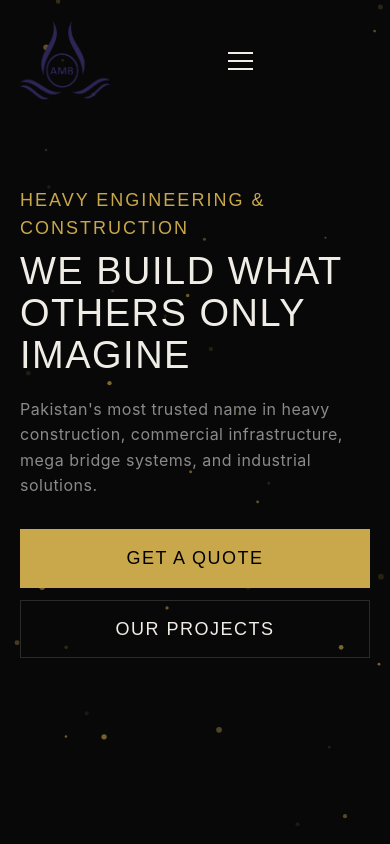
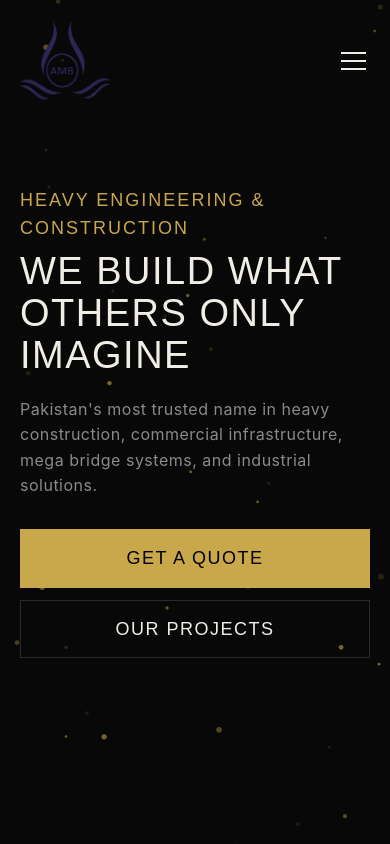
Before and after one commit to jawadkhan1-tech/AMD-Construction-Company, a plain HTML site: page index.html in a window 390 px wide. Shown: the top 844 px of the page. Drawn offline with Linux system fonts and the light colour scheme.

Commit message:
fix: move hamburger menu to right corner on mobile

```diff
--- a/style.css
+++ b/style.css
@@ -1238,6 +1238,8 @@ select.form-control {
   /* Navigation Hamburger layout */
   .nav-toggle {
     display: block;
+    margin-left: auto;
+    z-index: 1000;
   }
 
   .nav-menu {
```
